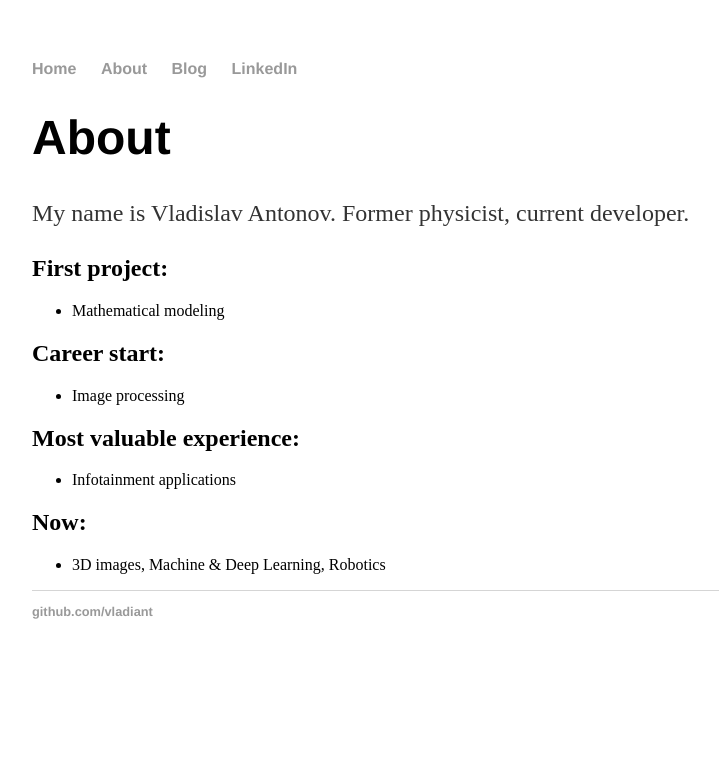
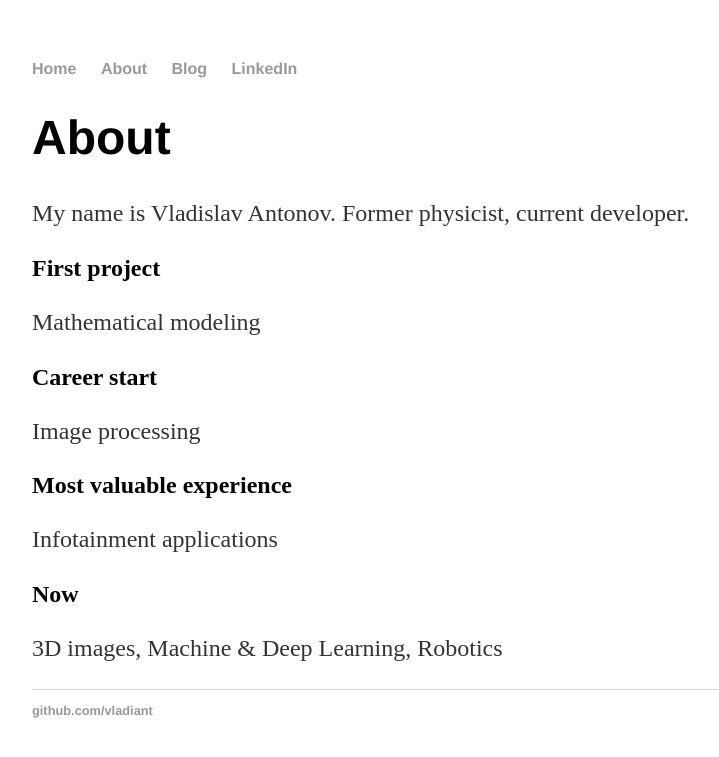
Before and after one commit to vladiant/vladiant.github.io, a Jekyll site: the page built from about/index.html, in a window 1280 px wide. Shown: the top 757 px of the page, without its empty margins (160-879 px from the left). Built offline with Jekyll 4.4.1, drawn with Linux system fonts in a browser that asks for light colours.

Commit message:
Remove bullets from about

```diff
--- a/about/index.html
+++ b/about/index.html
@@ -6,20 +6,12 @@ title: About vladiant
 <div class="about">
   <h1>About</h1>
   <p>My name is Vladislav Antonov. Former physicist, current developer.</p>
-  <h2>First project:</h2>
-  <ul>
-    <li>Mathematical modeling</li>
-  </ul>
-  <h2>Career start:</h2>
-  <ul>
-    <li>Image processing</li>
-  </ul>
-  <h2>Most valuable experience:</h2>
-  <ul>
-    <li>Infotainment applications</li>
-  </ul>
-  <h2>Now:</h2>
-  <ul>
-    <li>3D images, Machine & Deep Learning, Robotics</li>
-  </ul>
+  <h2>First project</h2>
+    <p>Mathematical modeling</p>
+  <h2>Career start</h2>
+    <p>Image processing</p>
+  <h2>Most valuable experience</h2>
+    <p>Infotainment applications</p>
+  <h2>Now</h2>
+    <p>3D images, Machine & Deep Learning, Robotics</p>
 </div>
```
